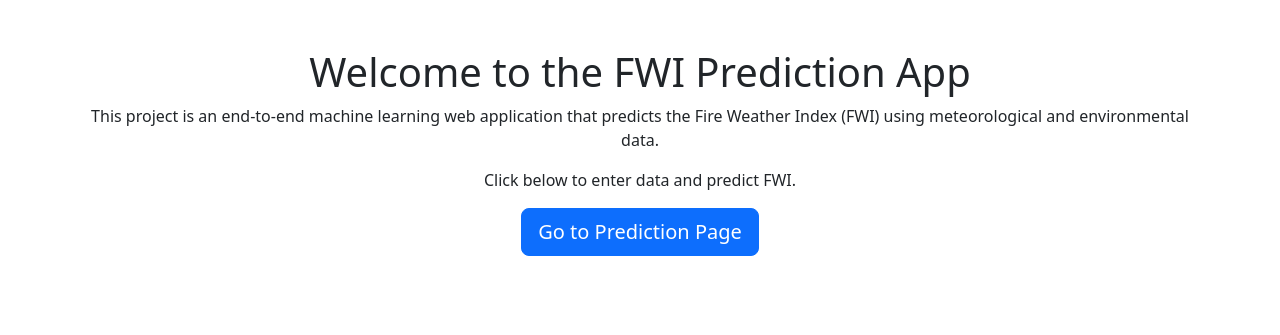
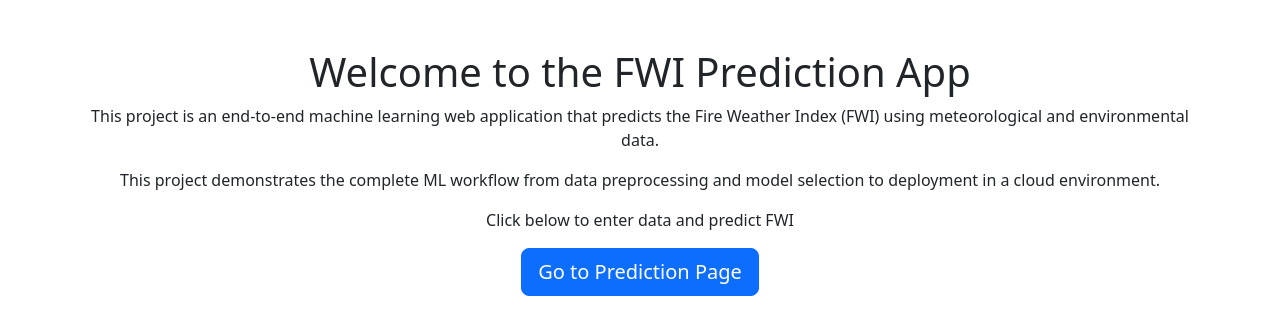
Before and after one commit to Vineetnaik1611/Regression_forestfire, a Flask app: page / in a window 1280 px wide. Shown: the top 335 px of the page. Run offline with Flask 3, Linux system fonts and the light colour scheme; parts of the project's set-up code (start-up, migrations or seed data) failed here and were passed over.

Commit message:
Revise project description and data entry prompt
Updated project description and modified prompt for data entry.

```diff
--- a/templates/index.html
+++ b/templates/index.html
@@ -8,7 +8,8 @@
     <div class="container text-center mt-5">
         <h1>Welcome to the FWI Prediction App</h1>
         <p> This project is an end-to-end machine learning web application that predicts the Fire Weather Index (FWI) using meteorological and environmental data.</p>
-        <p>Click below to enter data and predict FWI.</p>
+        <p> This project demonstrates the complete ML workflow from data preprocessing and model selection to deployment in a cloud environment. </p>
+        <p>Click below to enter data and predict FWI </p>
         <a href="{{ url_for('home') }}" class="btn btn-primary btn-lg">Go to Prediction Page</a>
     </div>
 </body>
```
